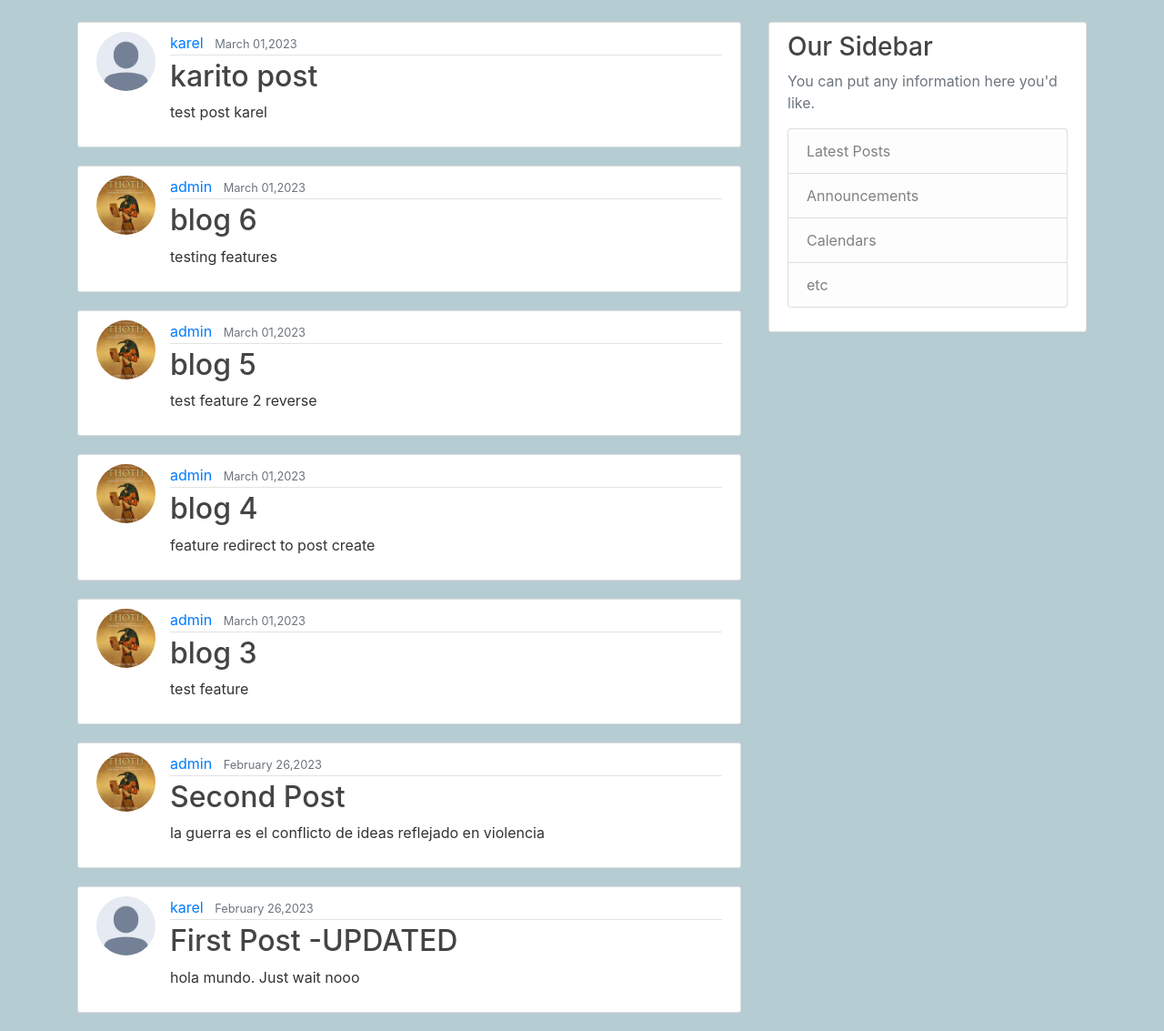
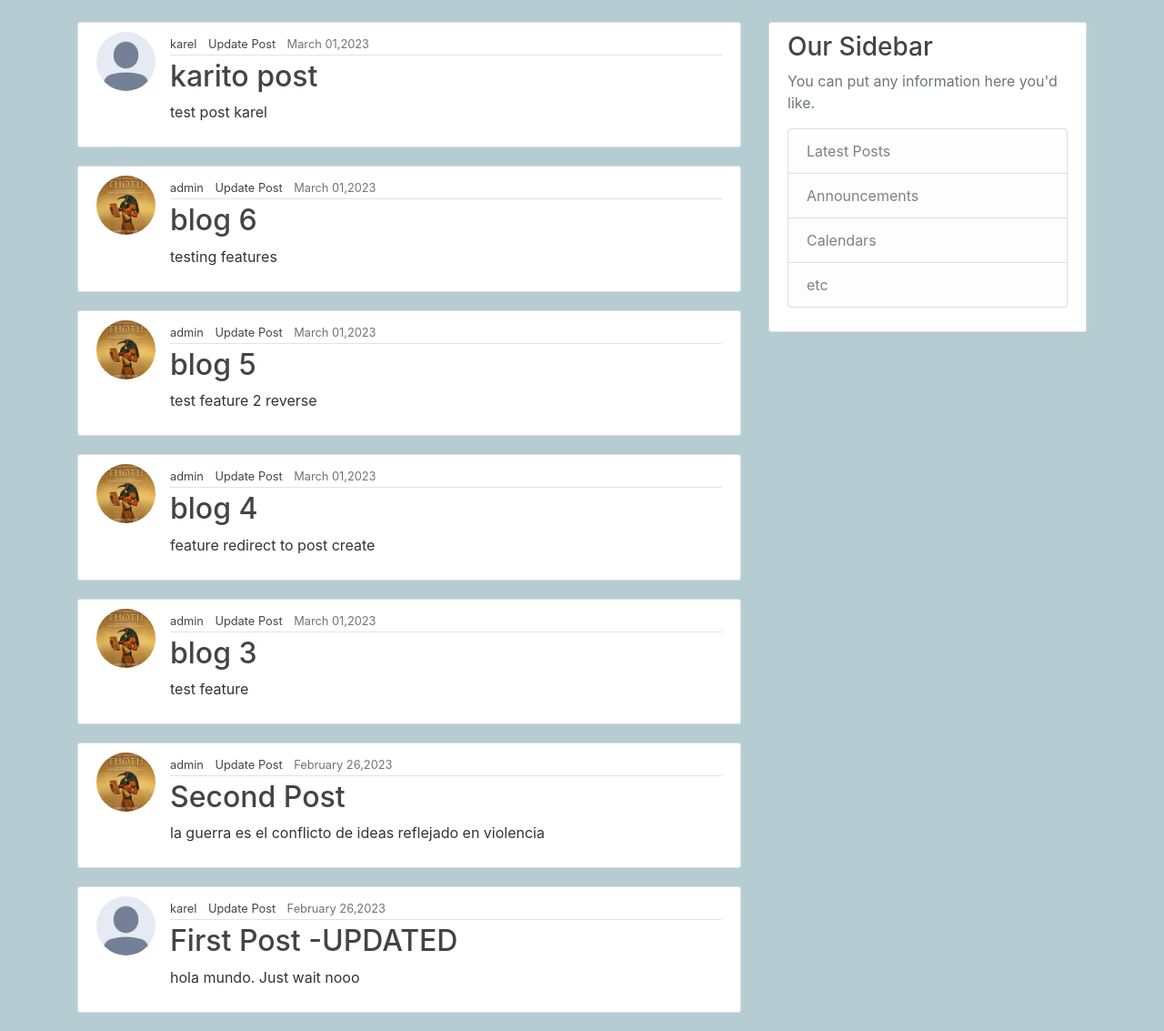
Before and after one commit to cruzetapiko/blog_project_2023, a Django app: page / in a window 1280 px wide. Shown: the part 56-1189 px from the top of the page at 91% size. Run offline with Django 4.2, Linux system fonts and the light colour scheme; data comes from the database, SQL or seed files in the repository; both versions use the stored data as it was after the commit; some libraries are stand-ins or nearby versions.

Commit message:
links to update post

```diff
--- a/blog_app/templates/blog_app/index.html
+++ b/blog_app/templates/blog_app/index.html
@@ -8,7 +8,8 @@
         <img class="rounded-circle article-img" src="{{ post.author.profile.image.url }}">
         <div class="media-body">
             <div class="article-metadata">
-                <a class="mr-2" href="#">{{ post.author }}</a>
+                <small><a class="mr-2 article-title" href="#">{{ post.author }}</a></small>
+                <small><a class="mr-2 article-title" href="{% url 'blog_app-post-update' post.id %}">Update Post</a></small>
                 <small class="text-muted">{{ post.date_posted|date:"F d,Y" }}</small>
             </div>
             <h2><a class="article-title" href="{% url 'blog_app-post-detail' post.id %}">{{ post.title }}</a></h2>
```
Also changed, not shown: db.sqlite3.
